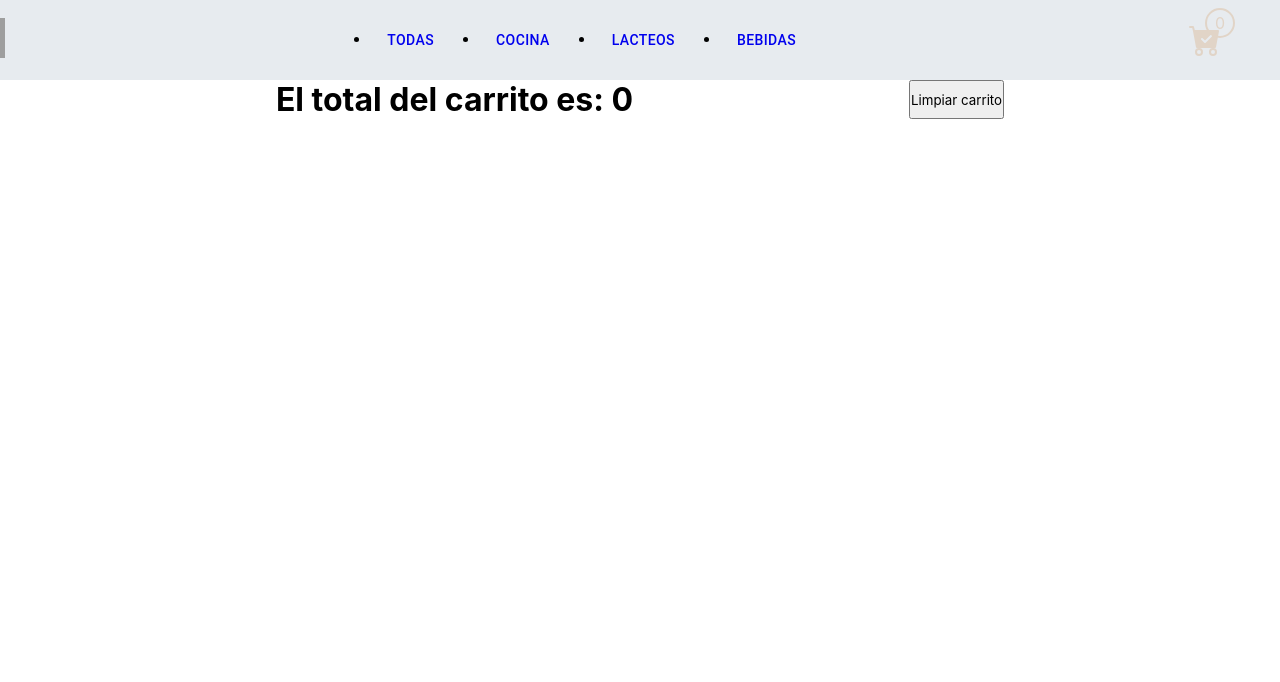
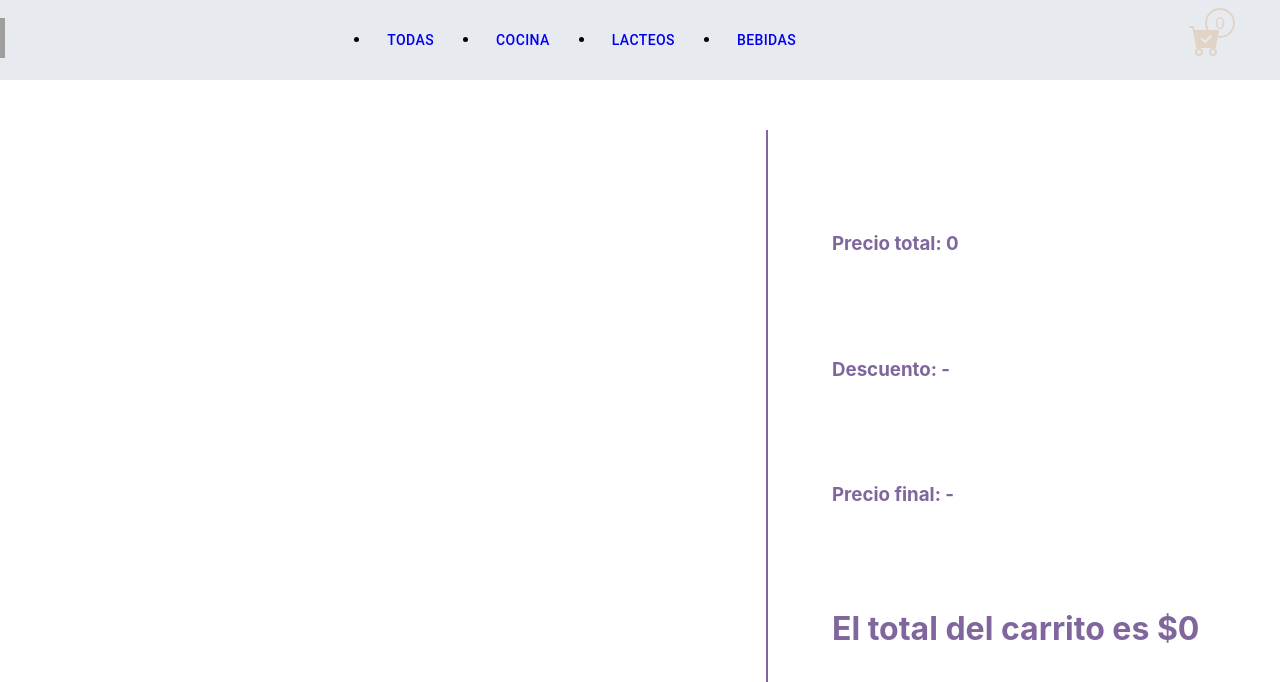
Before and after one commit to LBusalacchi620/proyectofinalreactlucianobusalacchi, a React (Create React App) app: page /cart in a window 1280 px wide. Shown: the top 682 px of the page. Built offline with nearby package versions, Linux system fonts and the light colour scheme; grey boxes are pictures that could not be loaded.

Commit message:
Agregado de Sweet Alert, primera parte

```diff
--- a/package.json
+++ b/package.json
@@ -3,6 +3,7 @@
   "version": "0.1.0",
   "private": true,
   "dependencies": {
+    "-": "^0.0.1",
     "@emotion/react": "^11.10.6",
     "@emotion/styled": "^11.10.6",
     "@fontsource/roboto": "^4.5.8",
@@ -18,6 +19,8 @@
     "react-router-dom": "^6.9.0",
     "react-scripts": "5.0.1",
     "react-spinners": "^0.13.8",
+    "spinners": "^1.2.2",
+    "sweetalert2": "^11.7.3",
     "web-vitals": "^2.1.4"
   },
   "scripts": {
--- a/src/components/Cart/Cart.jsx
+++ b/src/components/Cart/Cart.jsx
@@ -1,33 +1,69 @@
 import { Button } from "@mui/material";
 import React, { useContext } from "react";
 import { CartContext } from "../../contex/CartContex";
+import "./Cart.css";
 
+import Swal from "sweetalert2";
 const Cart = () => {
   const { cart, clearCart, getTotalPrice, deleteProductById } =
     useContext(CartContext);
 
-  const precioTotal = getTotalPrice();
+  const clear = () => {
+    Swal.fire({
+      title: "Seguro que quieres vaciar el carrito?",
+      showDenyButton: true,
+      showCancelButton: true,
+      confirmButtonText: "Si, vaciar",
+      denyButtonText: `No, no vaciar`,
+    }).then((result) => {
+      if (result.isConfirmed) {
+        clearCart();
+        Swal.fire("Carrito vaciado exitosamente", "", "success");
+      } else if (result.isDenied) {
+        Swal.fire("El carrito queda como estaba", "", "info");
+      }
+    });
+  };
 
   return (
-    <div
-      style={{ width: "100%", display: "flex", justifyContent: "space-evenly" }}
-    >
-      {cart.map((elemento) => {
-        return (
-          <div style={{ border: "2px solid black" }} key={elemento.id}>
-            <h2>{elemento.title}</h2>
-            <img src={elemento.img} alt="" style={{ width: "200px" }} />
-            <h3>Cantidad: {elemento.quantity}</h3>
-            <h3>{elemento.price}</h3>
-            <Button onClick={() => deleteProductById(elemento.id)}>
-              Eliminar
+    <div className="cart-container">
+      <div className="container-items">
+        {cart.map((item) => {
+          return (
+            <div key={item.id} className="cart-item">
+              <img src={item.img} alt="" />
+              <div className="cart-item-info">
+                <h2>{item.name}</h2>
+                <h2>${item.price}.-</h2>
+                <h2>Unidades: {item.quantity}</h2>
+                <Button
+                  color="secondary"
+                  variant="contained"
+                  onClick={() => deleteProductById(item.id)}
+                >
+                  Elimiar
+                </Button>
+              </div>
+            </div>
+          );
+        })}
+      </div>
+      <div className="cart-info">
+        <h3>Precio total: {getTotalPrice()}</h3>
+        <h3>Descuento: - </h3>
+        <h3>Precio final: -</h3>
+
+        {cart.length > 0 && (
+          <div className="btn-cart">
+            <Button variant="contained">Comprar</Button>
+            <Button onClick={clear} variant="contained">
+              Vaciar carrito
             </Button>
           </div>
-        );
-      })}
+        )}
 
-      <h1>El total del carrito es: {precioTotal}</h1>
-      <button onClick={clearCart}>Limpiar carrito</button>
+        <h1>El total del carrito es ${getTotalPrice()}</h1>
+      </div>
     </div>
   );
 };
--- a/src/components/ItemListContainer/ItemListContainer.jsx
+++ b/src/components/ItemListContainer/ItemListContainer.jsx
@@ -2,6 +2,7 @@ import { useState, useEffect } from "react";
 import { useParams } from "react-router-dom";
 import { products } from "../../productsMock";
 import ItemList from "../ItemList/ItemList";
+import RingLoader from "react-spinners/RingLoader";
 
 const ItemListContainer = () => {
   const { categoryName } = useParams();
@@ -12,7 +13,9 @@ const ItemListContainer = () => {
 
   useEffect(() => {
     const productList = new Promise((resolve, reject) => {
-      resolve(categoryName ? productosFiltrados : products);
+      setTimeout(() => {
+        resolve(categoryName ? productosFiltrados : products);
+      }, 2000);
     });
     productList
       .then((res) => {
@@ -22,7 +25,21 @@ const ItemListContainer = () => {
         console.log(error);
       });
   }, [categoryName]);
-  // console.log(items);
+
+  if (items.length === 0) {
+    return (
+      <div style={{ display: "flex", justifyContent: "center" }}>
+        <RingLoader
+          color={"blue"}
+          // loading={loading}
+          // cssOverride={override}
+          size={150}
+          aria-label="Loading Spinner"
+          data-testid="loader"
+        />
+      </div>
+    );
+  }
 
   return (
     <div>
```
Also changed, not shown: 1 other file (tests, documents, lock files or other folders).
